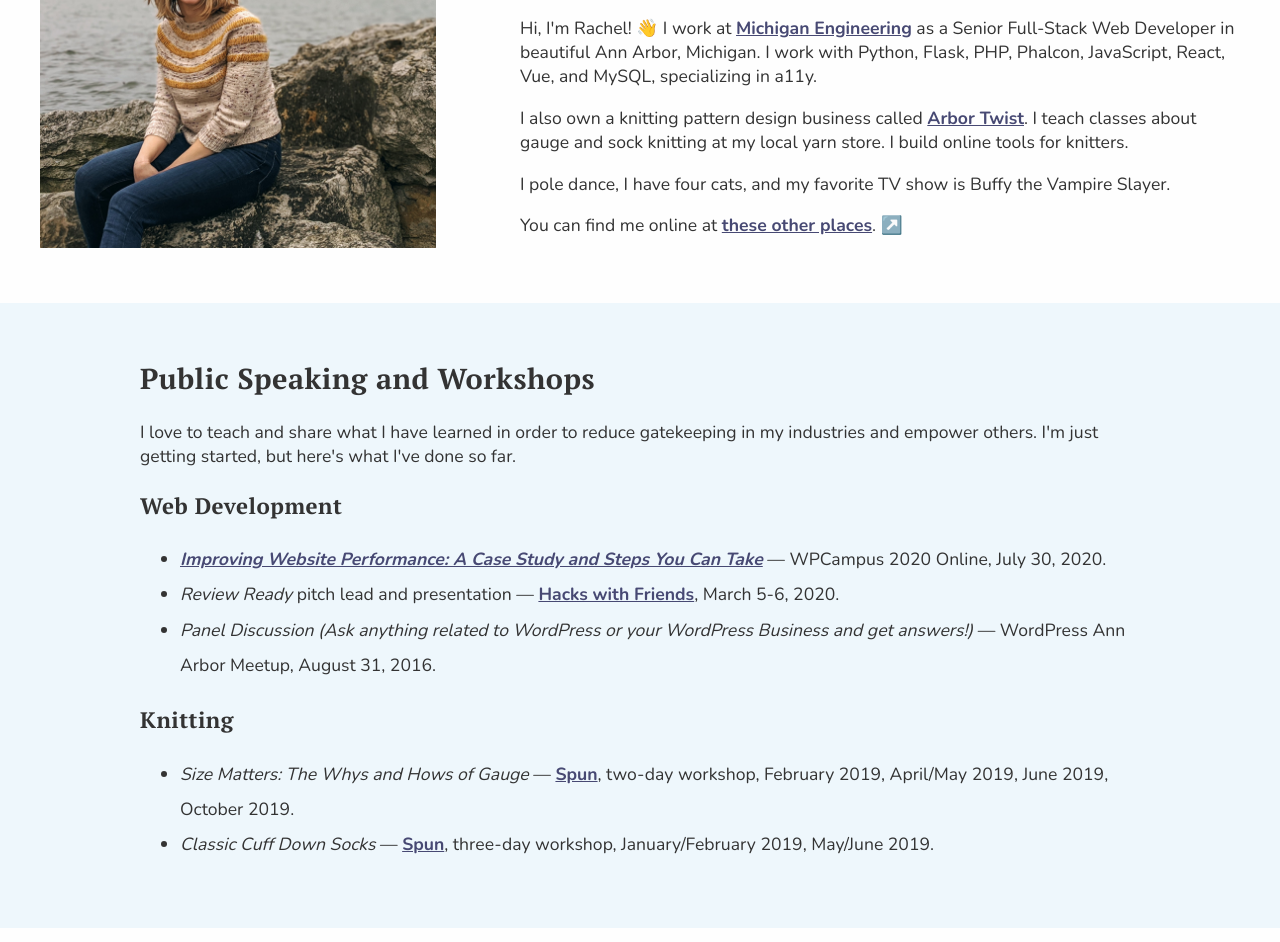
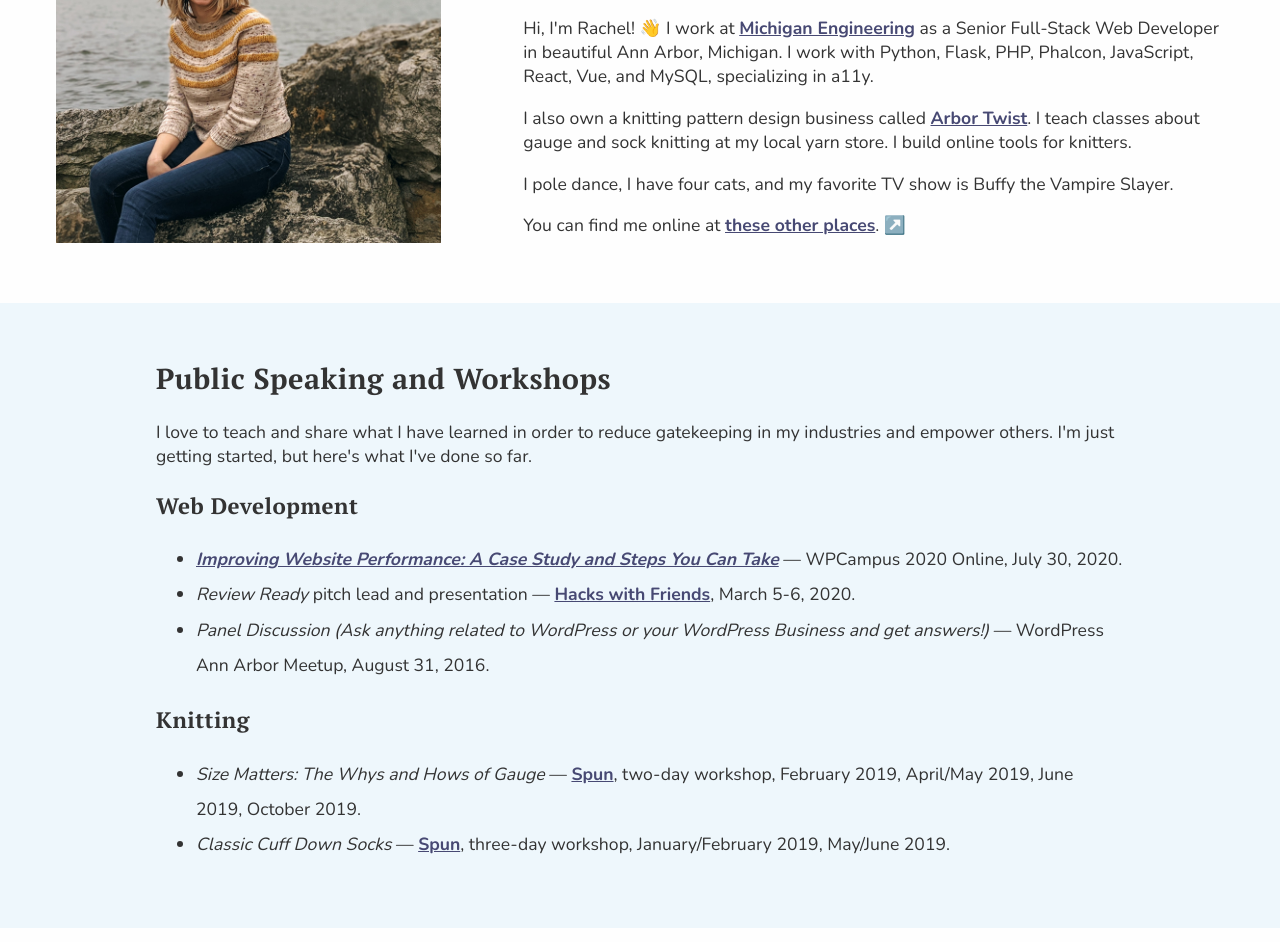
Before and after one commit to rmleg/portfolio, a Gatsby site in the folder v2/: page / in a window 1280 px wide. Shown: the part 160-1102 px from the top of the page. Built offline with nearby package versions, Linux system fonts and the light colour scheme; Gatsby itself is replaced by a stand-in of ours.

Commit message:
Replaces max-width calcs with box-sizing: border-box

```diff
--- a/v2/src/styles/style.scss
+++ b/v2/src/styles/style.scss
@@ -46,7 +46,8 @@
 .content {
   padding: 2rem 1rem 3rem 1rem;
   width: 1000px;
-  max-width: calc(100% - 2rem);
+  // max-width: calc(100% - 2rem);
+  box-sizing: border-box;
   margin: 3rem auto 0 auto;
 }
 
@@ -149,7 +150,9 @@
     justify-content: space-between;
     align-items: center;
     width: 1200px;
-    max-width: calc(100% - 2rem);
+    max-width: 100%;
+    // max-width: calc(100% - 2rem);
+    box-sizing: border-box;
     margin: 3rem auto 0 auto;
     padding-left: 1rem;
     padding-right: 1rem;
```
